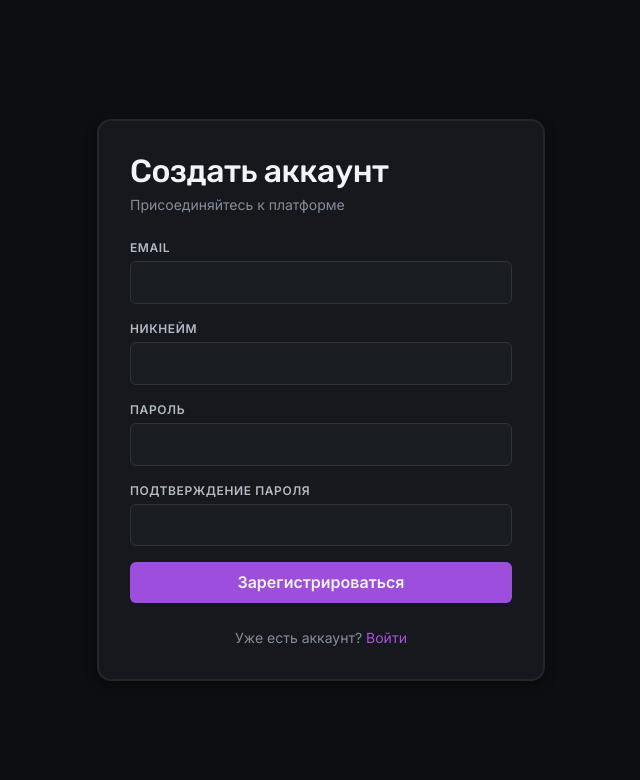
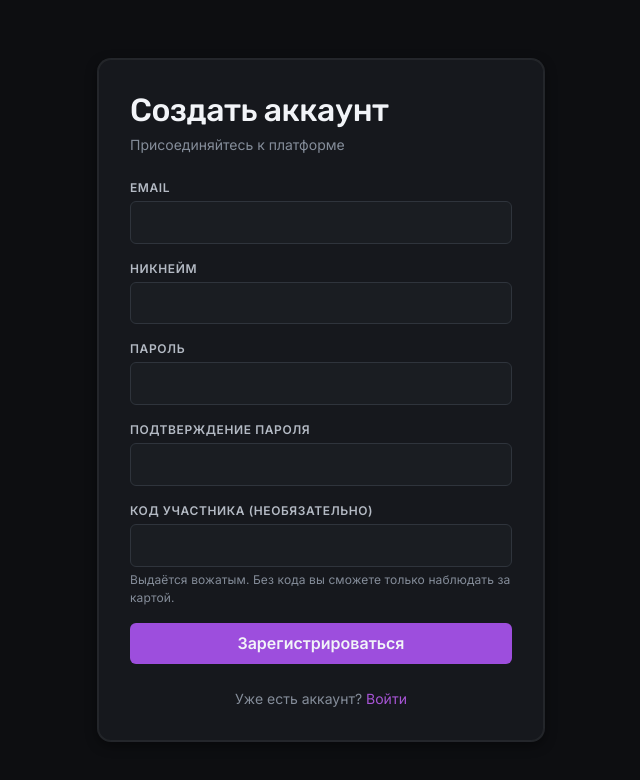
Before and after one commit to MelloTheCatLover/KEEP-Territories, a React (Vite) app in the folder client/: page /register in a window 1280 px wide. Shown: the top 780 px of the page, without its empty margins (319-959 px from the left). Built offline with nearby package versions, Linux system fonts and the light colour scheme.

Commit message:
feat(auth): add optional roster code field to registration

```diff
--- a/client/src/features/auth/AuthContext.tsx
+++ b/client/src/features/auth/AuthContext.tsx
@@ -9,7 +9,7 @@ type AuthContextValue = {
   status: AuthStatus;
   user: User | null;
   login: (email: string, password: string) => Promise<void>;
-  register: (email: string, username: string, password: string) => Promise<void>;
+  register: (email: string, username: string, password: string, code?: string) => Promise<void>;
   logout: () => void;
   refreshUser: () => Promise<void>;
 };
@@ -45,8 +45,8 @@ export function AuthProvider({ children }: { children: ReactNode }) {
     setStatus('authenticated');
   }
 
-  async function register(email: string, username: string, password: string) {
-    const res = await registerRequest({ email, username, password });
+  async function register(email: string, username: string, password: string, code?: string) {
+    const res = await registerRequest({ email, username, password, code: code || undefined });
     setAuthToken(res.token);
     setUser(res.user);
     setStatus('authenticated');
--- a/client/src/features/auth/RegisterPage.tsx
+++ b/client/src/features/auth/RegisterPage.tsx
@@ -10,6 +10,7 @@ export function RegisterPage() {
   const [username, setUsername] = useState('');
   const [password, setPassword] = useState('');
   const [passwordConfirm, setPasswordConfirm] = useState('');
+  const [code, setCode] = useState('');
   const [fieldErrors, setFieldErrors] = useState<{
     email?: string;
     username?: string;
@@ -37,7 +38,7 @@ export function RegisterPage() {
     setIsSubmitting(true);
     setSubmitError(null);
     try {
-      await register(email, username, password);
+      await register(email, username, password, code.trim() || undefined);
     } catch (err) {
       if (err instanceof ApiError) {
         setSubmitError(err.message);
@@ -97,6 +98,21 @@ export function RegisterPage() {
             disabled={isSubmitting}
           />
 
+          <div>
+            <FormField
+              label="Код участника (необязательно)"
+              htmlFor="reg-code"
+              type="text"
+              autoComplete="off"
+              value={code}
+              onChange={(e) => setCode(e.target.value.toUpperCase())}
+              disabled={isSubmitting}
+            />
+            <p className="text-xs text-neutral-700 mt-1">
+              Выдаётся вожатым. Без кода вы сможете только наблюдать за картой.
+            </p>
+          </div>
+
           <ErrorBanner message={submitError} />
 
           <Button type="submit" variant="primary" isLoading={isSubmitting} className="w-full">
--- a/client/src/features/auth/types.ts
+++ b/client/src/features/auth/types.ts
@@ -29,4 +29,5 @@ export type RegisterPayload = {
   email: string;
   username: string;
   password: string;
+  code?: string;
 };
```
